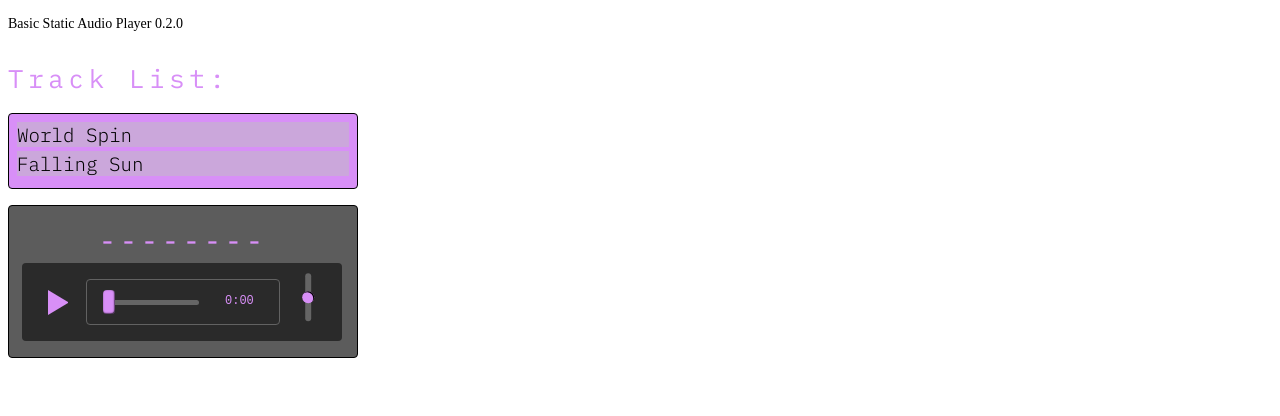
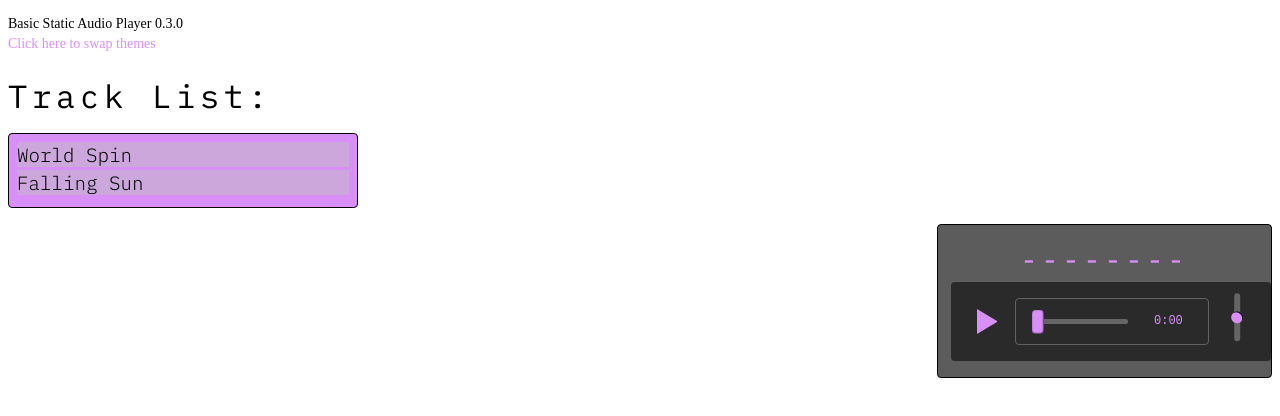
Before and after one commit to echo-dave/jsMusicPlayer, a plain HTML site: page index.html in a window 1280 px wide. Drawn offline with Linux system fonts and the light colour scheme.

Commit message:
added a theme color swap function

```diff
--- /dev/null
+++ b/css/varsBlue.css
@@ -0,0 +1,10 @@
+:root {
+    --light-font: var(--accent-color);
+    --accent-color: rgb(143, 200, 247);
+    --color-one: #fff;
+    --slide-track: #656565;
+    --slide-handle:var(--accent-color);
+    --play-pause:var(--accent-color);
+    --title-font-family: 'IBM Plex Mono', monospace;
+    --title-tracking:.15em;
+}
--- /dev/null
+++ b/css/varsPink.css
@@ -0,0 +1,10 @@
+:root {
+    --light-font: var(--accent-color);
+    --accent-color: rgb(216, 143, 247);
+    --color-one: #fff;
+    --slide-track: #656565;
+    --slide-handle:var(--accent-color);
+    --play-pause:var(--accent-color);
+    --title-font-family: 'IBM Plex Mono', monospace;
+    --title-tracking:.15em;
+}
--- a/index.html
+++ b/index.html
@@ -4,19 +4,21 @@
     <meta charset="UTF-8">
     <meta http-equiv="X-UA-Compatible" content="IE=edge">
     <meta name="viewport" content="width=device-width, initial-scale=1.0">
-    <link rel="stylesheet" type="text/css" href="css/styles.css">
-    <link rel="stylesheet" type="text/css" href="css/slider.css">
-    <link rel="stylesheet" type="text/css" href="css/typography.css">
+    <link rel="stylesheet" href="./css/varsPink.css" id="theme">
+    <link rel="stylesheet" type="text/css" href="./css/styles.css">
+    <link rel="stylesheet" type="text/css" href="./css/slider.css">
+    <link rel="stylesheet" type="text/css" href="./css/typography.css">
 
     <title>Basic MP3 Player</title>
 </head>
 <body>
 <div id="main">
-    <p>Basic Static Audio Player 0.2.0</p>
+    <p>Basic Static Audio Player 0.3.0<br />
+    <span style="cursor:pointer; color: var(--accent-color);" onclick="changeTheme()">Click here to swap themes</span></p>
 
 <!-- static track list  -->
     <div id="trackListContainer">
-        <h1 style="color:var(--accent-color)"><span style="font-size: .8em;">Track List:</span></h1>
+        <h1>Track List:</h1>
         <div id="trackList">
 
             <h2 class="track" onclick="loadAudio(`./music/WorldSpin 1.6.mp3`, this.innerText)">World Spin</h2>
@@ -26,11 +28,12 @@
     </div>
 
 <!-- javascript will populate the player onto the page here -->
-    <div id="player"></div>
+    <div id="player" style="float:right;"></div>
 
 </div>
 
 <script src="./scripts/audio.js"></script>
+<script src="./scripts/changeTheme.js"></script>
 
 </body>
 
--- /dev/null
+++ b/scripts/changeTheme.js
@@ -0,0 +1,15 @@
+function changeTheme() {
+    let styles = document.getElementById("theme")
+    let currentTheme = styles.href;
+    console.log(`theme ${currentTheme}`);
+    currentTheme.indexOf("css/varsPink.css") > -1 ? setBlue(styles) : setPink(styles);
+}
+
+function setPink(styles) {
+    styles.href = "./css/varsPink.css";
+    console.log("set pink");
+}
+function setBlue(styles) {
+styles.href = "./css/varsBlue.css";
+console.log("set blue");
+}
```
